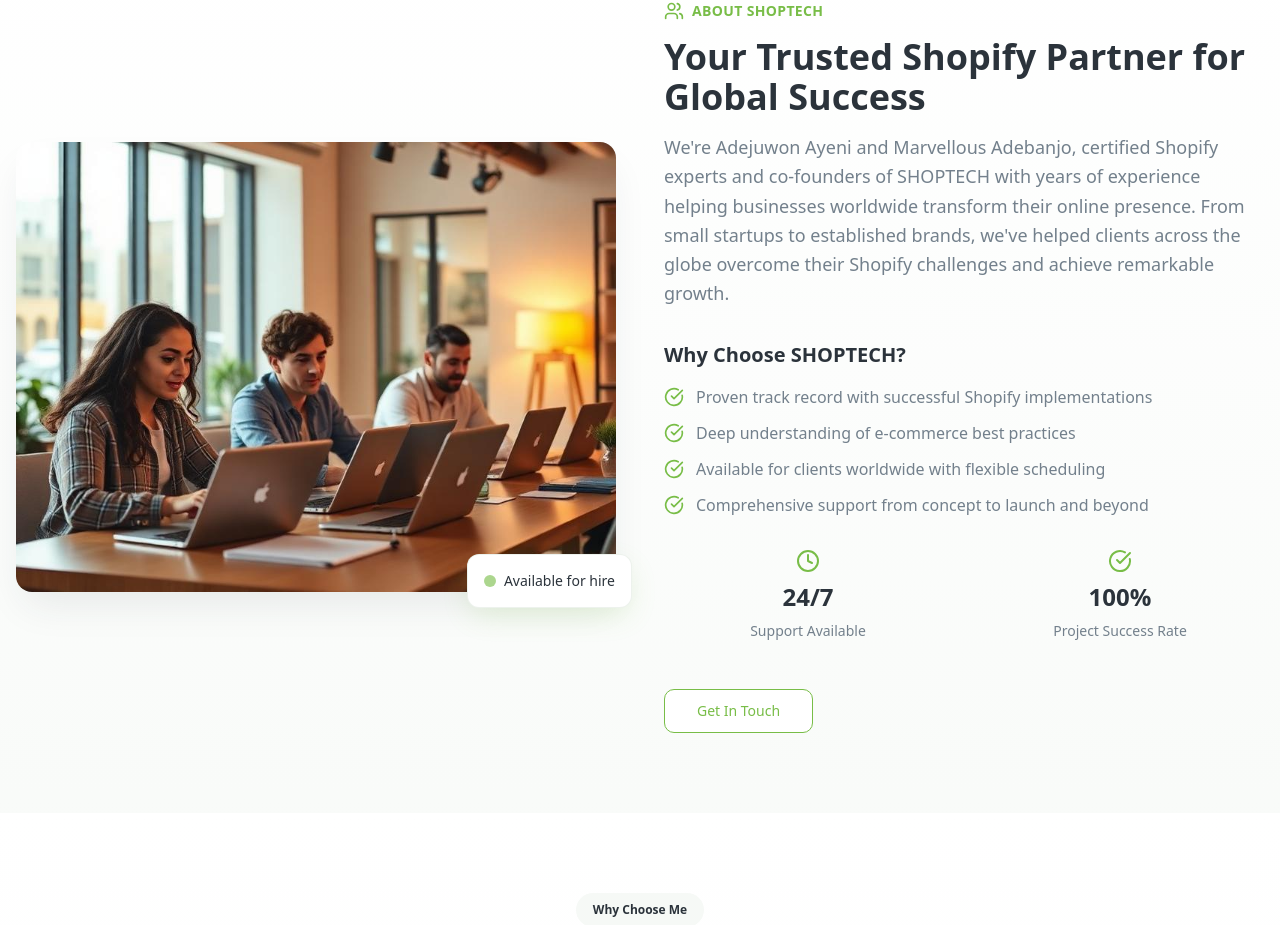
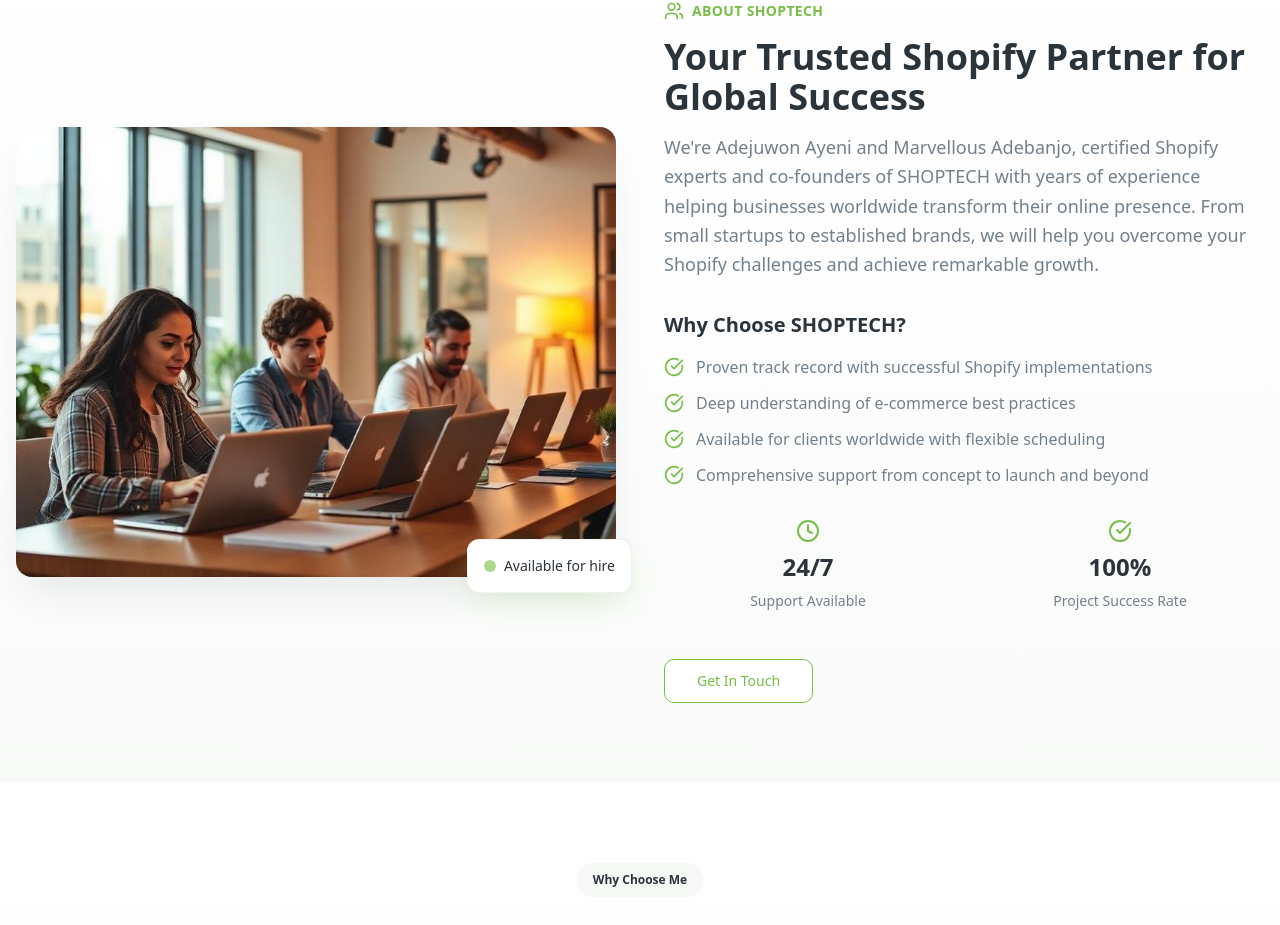
Before and after one commit to Ayeni2002/shopify-solutions-hub, a React (Vite) app: page / in a window 1280 px wide. Shown: the part 2111-3036 px from the top of the page. Built offline with nearby package versions, Linux system fonts and the light colour scheme; the HTML template or start-up script is replaced by a standard one.

Commit message:
Update About section text

```diff
--- a/src/components/About.tsx
+++ b/src/components/About.tsx
@@ -38,8 +38,8 @@ const About = () => {
               <p className="text-lg text-muted-foreground leading-relaxed">
                 We're Adejuwon Ayeni and Marvellous Adebanjo, certified Shopify experts and co-founders
                 of SHOPTECH with years of experience helping businesses worldwide transform their online
-                presence. From small startups to established brands, we've helped clients across the
-                globe overcome their Shopify challenges and achieve remarkable growth.
+                presence. From small startups to established brands, we will help you overcome your
+                Shopify challenges and achieve remarkable growth.
               </p>
             </div>
 
```
